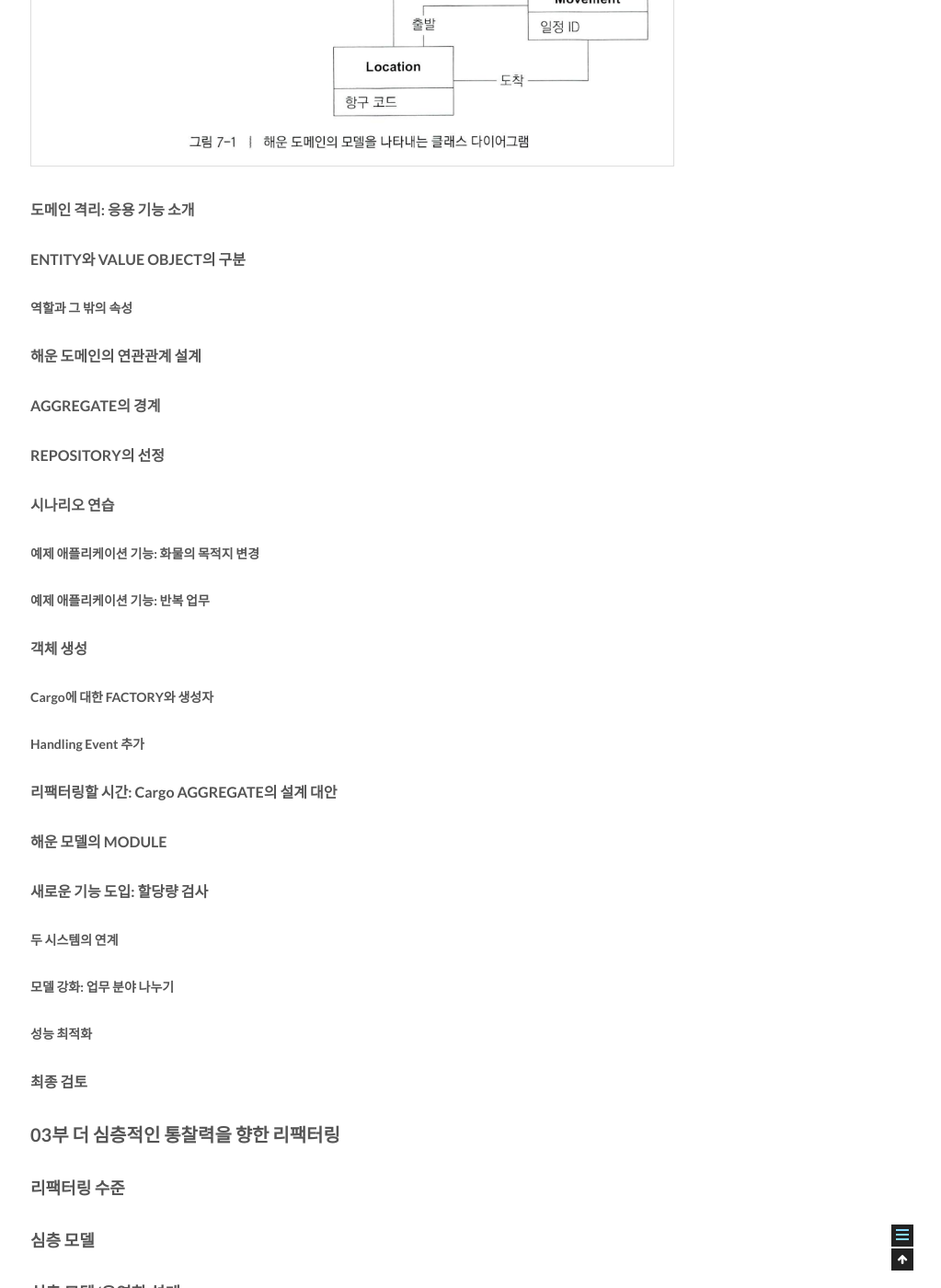
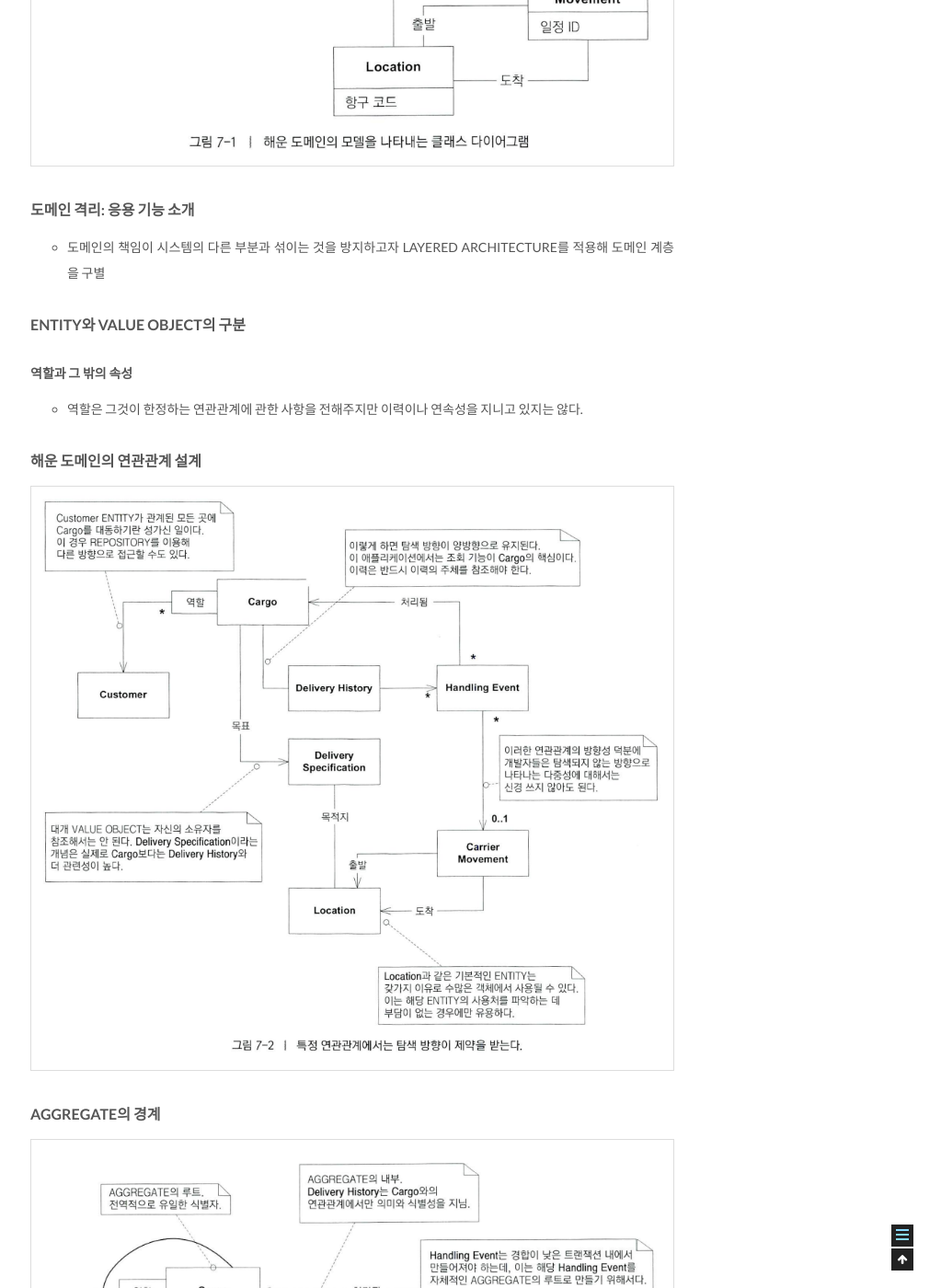
Before and after one commit to csj4032/csj4032.github.io, a Jekyll site: the page built from _posts/2018-02-21-도메인주도설계.md, in a window 1280 px wide and 1400 px high, scrolled down 14769 px. Shown: the whole window at 92% size, without its empty margins (257-1280 px from the left). Built offline with Jekyll 4.4.1, drawn with Linux system fonts in a browser that asks for light colours.

Commit message:
도메인 주도 설계 포스팅 수정

```diff
--- a/_posts/2018-02-21-도메인주도설계.md
+++ b/_posts/2018-02-21-도메인주도설계.md
@@ -332,17 +332,24 @@ public boolean isAllowed(Cargo calgo, Voyage voyage) {
 ### 07장 언어의 사용(확장 예제)
 
 #### 화물 해운 시스템 소개
+
 ![도메인주도설계](/assets/images/books/컴퓨터공학/소프트웨어공학/도메인주도설계/figure_7-1.png)
 
 #### 도메인 격리: 응용 기능 소개
+* 도메인의 책임이 시스템의 다른 부분과 섞이는 것을 방지하고자 LAYERED ARCHITECTURE를 적용해 도메인 계층을 구별
 
 #### ENTITY와 VALUE OBJECT의 구분
 
 ##### 역할과 그 밖의 속성
+* 역할은 그것이 한정하는 연관관계에 관한 사항을 전해주지만 이력이나 연속성을 지니고 있지는 않다.
 
 #### 해운 도메인의 연관관계 설계
 
+![도메인주도설계](/assets/images/books/컴퓨터공학/소프트웨어공학/도메인주도설계/figure_7-2.png)
+
 #### AGGREGATE의 경계
+
+![도메인주도설계](/assets/images/books/컴퓨터공학/소프트웨어공학/도메인주도설계/figure_7-3.png)
 
 #### REPOSITORY의 선정
 
```
Also changed, not shown: assets/images/books/컴퓨터공학/소프트웨어공학/도메인주도설계/figure_7-2.png (added), assets/images/books/컴퓨터공학/소프트웨어공학/도메인주도설계/figure_7-3.png (added).
